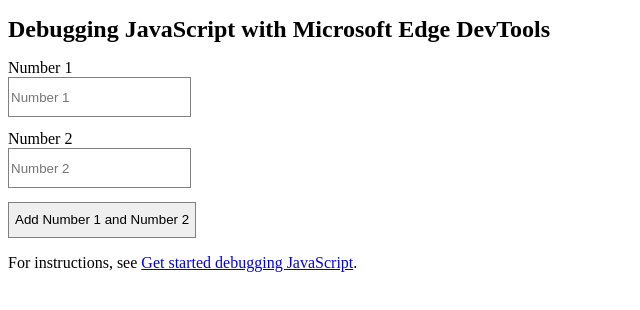
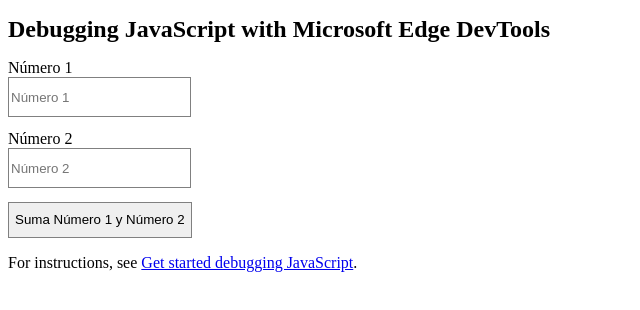
Before and after one commit to ToninoFer/webpruebas, a plain HTML site: page devtools/index.html in a window 1280 px wide. Shown: the full height of the page, 0-640 px from the left. Drawn offline with Linux system fonts and the light colour scheme.

Commit message:
Cambios en los dos index.html

```diff
--- a/devtools/index.html
+++ b/devtools/index.html
@@ -39,11 +39,11 @@
   </head>
   <body>
     <h1>Debugging JavaScript with Microsoft Edge DevTools</h1>
-    <label for="num1">Number 1</label>
-    <input placeholder="Number 1" id="num1">
-    <label for="num2">Number 2</label>
-    <input placeholder="Number 2" id="num2">
-    <button>Add Number 1 and Number 2</button>
+    <label for="num1">Número 1</label>
+    <input placeholder="Número 1" id="num1">
+    <label for="num2">Número 2</label>
+    <input placeholder="Número 2" id="num2">
+    <button>Suma Número 1 y Número 2</button>
     <p></p>
     <script src="get-started.js"></script>
     <p>For instructions, see <a href="https://learn.microsoft.com/microsoft-edge/devtools/javascript/">Get started debugging JavaScript</a>.</p>
```
Also changed, not shown: index.html (+1 -0 lines).
